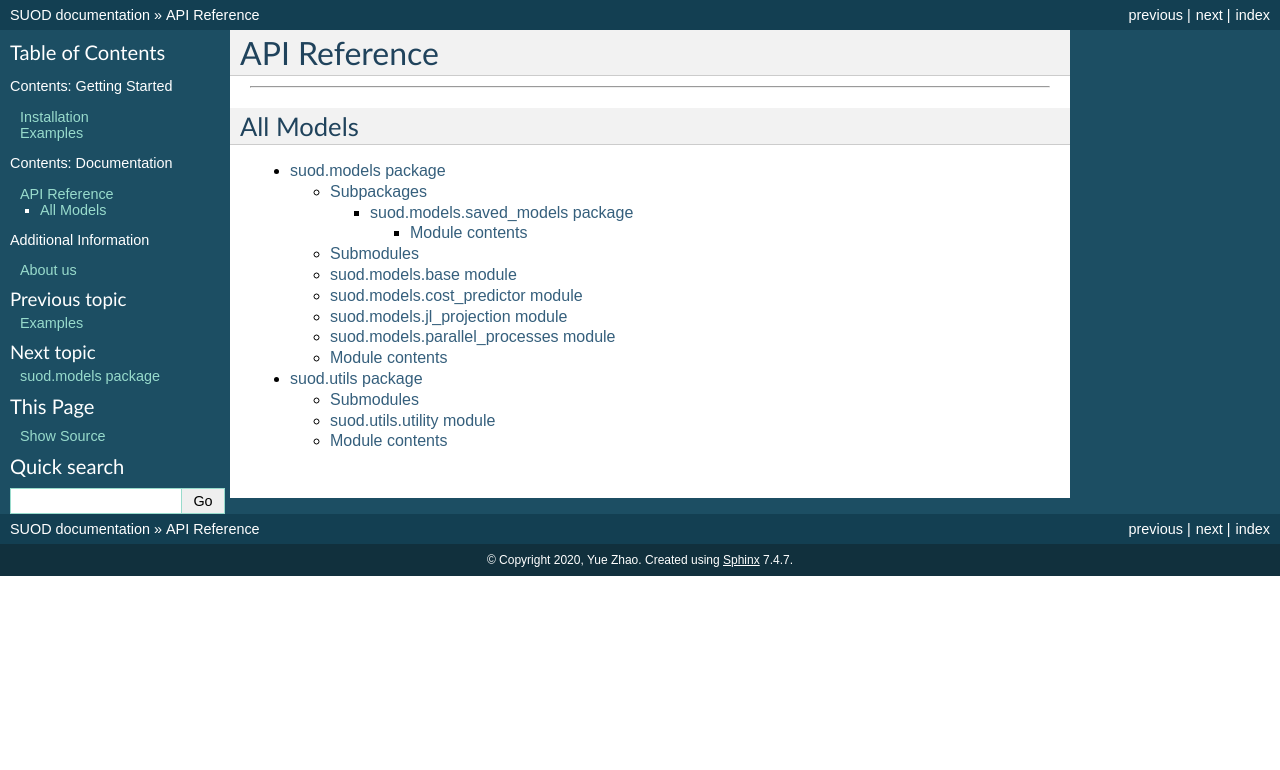
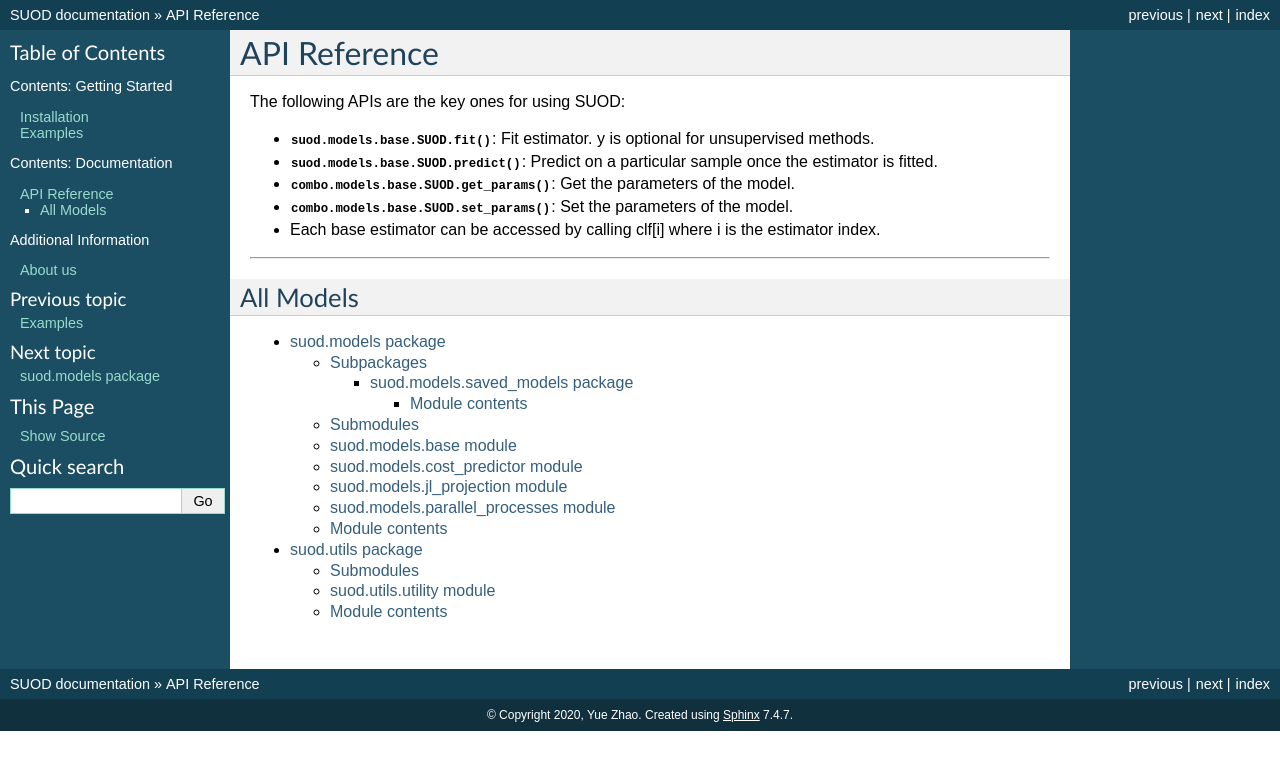
Before and after one commit to yzhao062/SUOD, a Sphinx documentation site: the page built from docs/api.rst, in a window 1280 px wide. Shown: the top 770 px of the page. Built offline with Sphinx 7.4.7, drawn with Linux system fonts in a browser that asks for light colours; formulas are drawn with MathJax 3; pages that are not in the unit, such as notebooks, are missing from menus.

```diff
--- a/docs/api.rst
+++ b/docs/api.rst
@@ -1,6 +1,15 @@
 API Reference
 =============
 
+The following APIs are the key ones for using SUOD:
+
+* :func:`suod.models.base.SUOD.fit`: Fit estimator. y is optional for unsupervised methods.
+* :func:`suod.models.base.SUOD.predict`: Predict on a particular sample once the estimator is fitted.
+
+
+* :func:`combo.models.base.SUOD.get_params`: Get the parameters of the model.
+* :func:`combo.models.base.SUOD.set_params`: Set the parameters of the model.
+* Each base estimator can be accessed by calling clf[i] where i is the estimator index.
 
 ----
 
```
